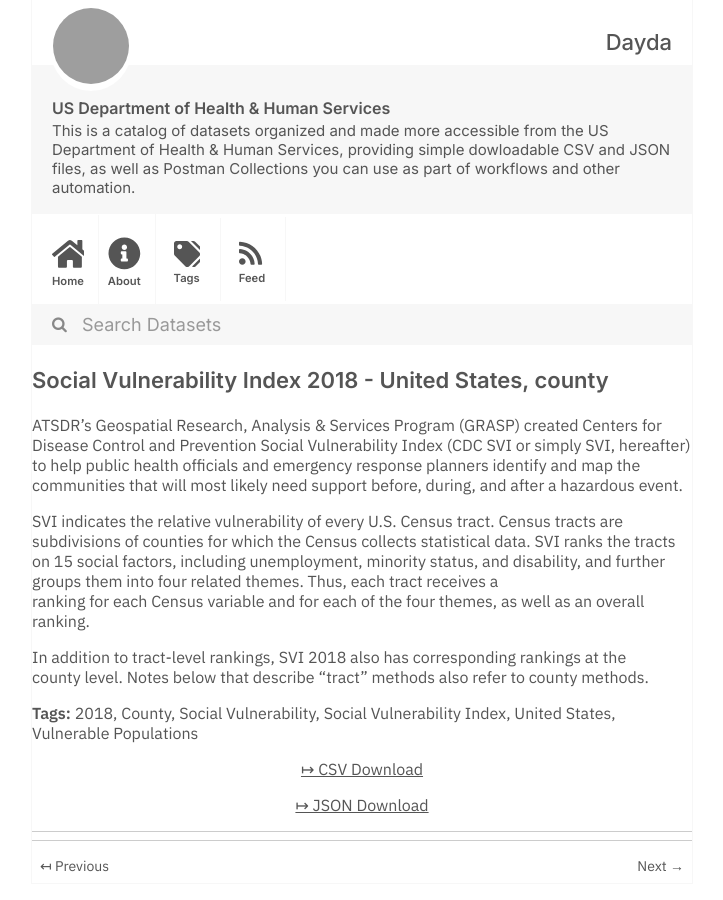
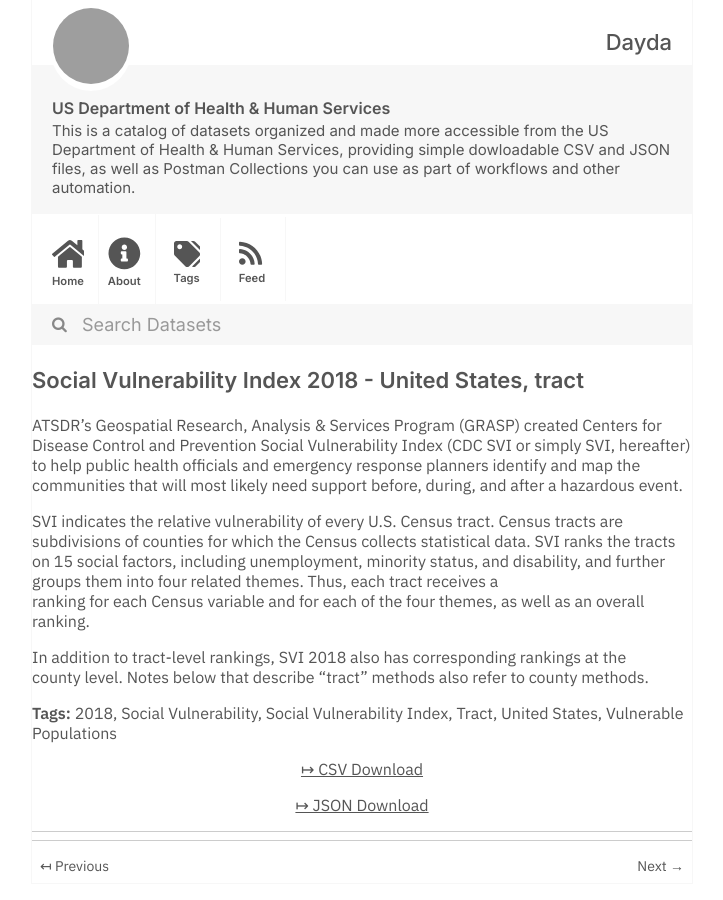
Before and after one commit to dayda-entities/us-department-of-health-and-human-services, a Jekyll site: the page built from _posts/2020-11-10-social-vulnerability-index-201.md, in a window 1280 px wide, cut to the strip 0-900 px from the top of the page. Shown: the whole strip, without its empty margins (278-1001 px from the left). Built offline with Jekyll 4.4.1, drawn with Linux system fonts in a browser that asks for light colours; grey boxes are pictures that could not be loaded.

```diff
--- a/_posts/2020-11-10-social-vulnerability-index-201.md
+++ b/_posts/2020-11-10-social-vulnerability-index-201.md
@@ -1,19 +1,19 @@
 ---
-title: 'Social Vulnerability Index 2018 -  United States, county'
-created: '2020-11-10T16:18:16.626503'
-modified: '2020-11-10T16:18:16.626512'
+title: 'Social Vulnerability Index 2018 - United States, tract'
+created: '2020-11-10T16:18:16.618448'
+modified: '2020-11-10T16:18:16.618456'
 state: active
 type: dataset
 tags:
   - '2018'
-  - County
   - Social Vulnerability
   - Social Vulnerability Index
+  - Tract
   - United States
   - Vulnerable Populations
 groups: []
-csv_url: 'https://data.cdc.gov/api/views/48va-t53r/rows.csv?accessType=DOWNLOAD'
-json_url: 'https://data.cdc.gov/api/views/48va-t53r/rows.json?accessType=DOWNLOAD'
+csv_url: 'https://data.cdc.gov/api/views/4d8n-kk8a/rows.csv?accessType=DOWNLOAD'
+json_url: 'https://data.cdc.gov/api/views/4d8n-kk8a/rows.json?accessType=DOWNLOAD'
 layout: post
 
 ---
```
